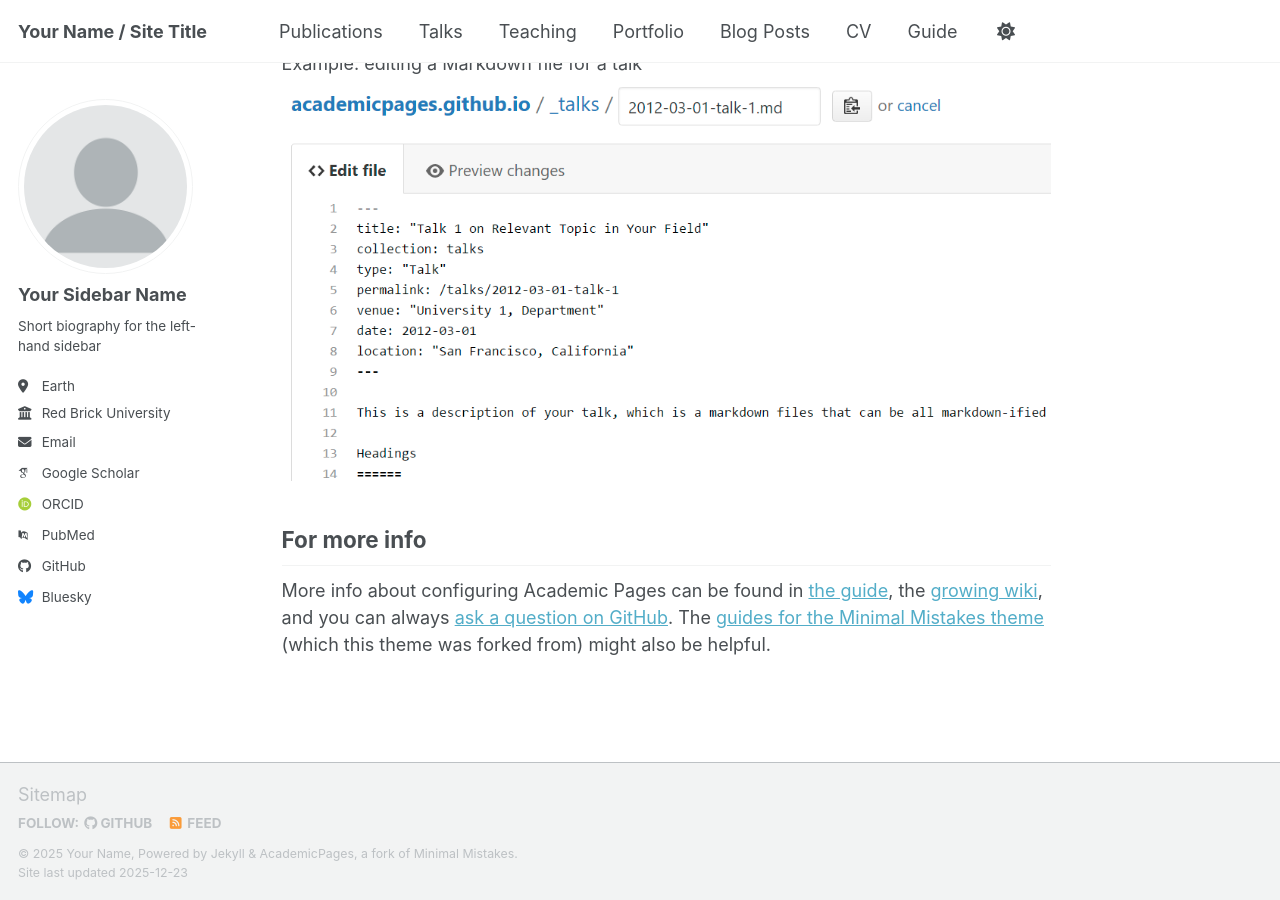
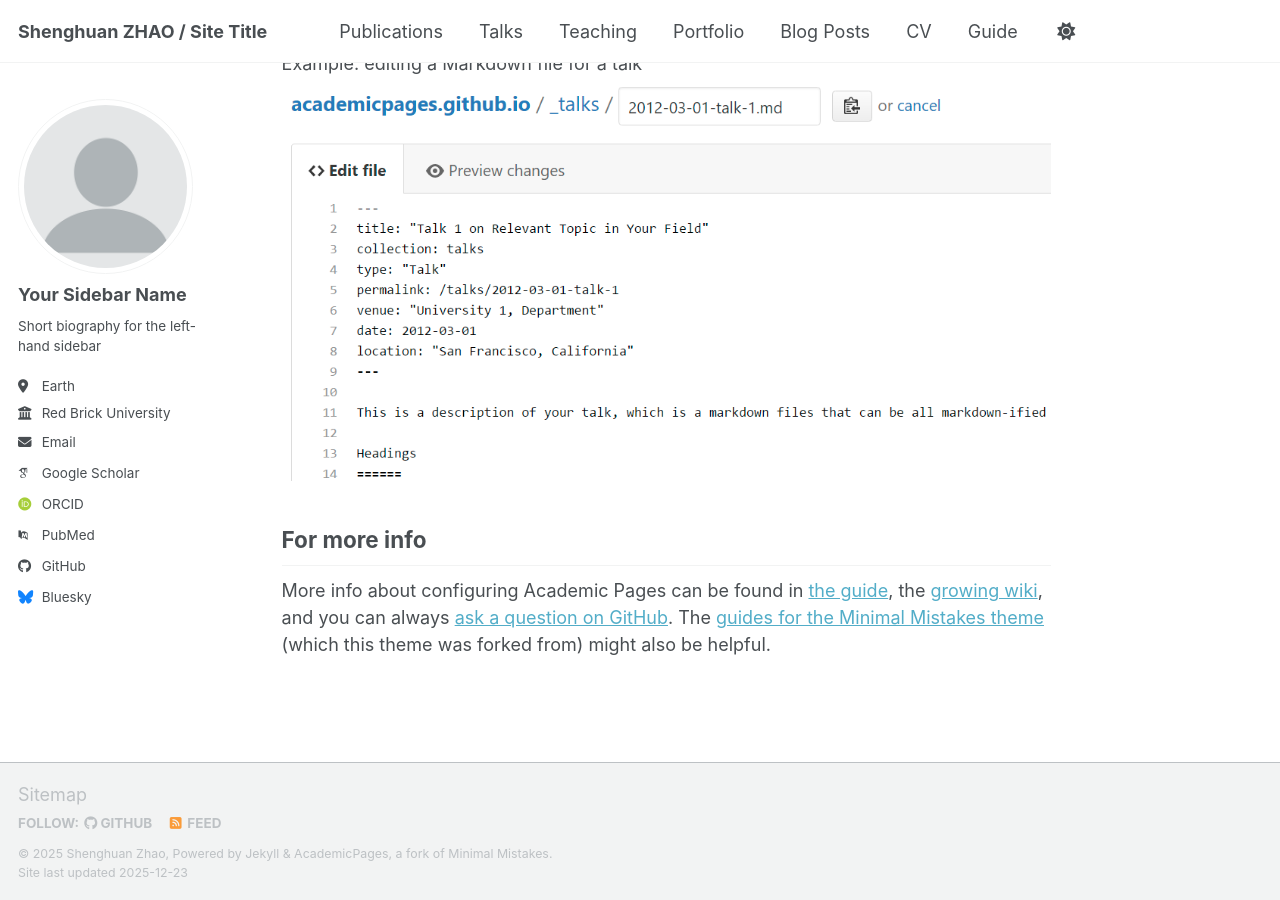
Before and after one commit to ShenghuanZhao/shenghuanzhao.github.io, a Jekyll site: the page built from _pages/about.md, in a window 1280 px wide and 900 px high, scrolled down 2718 px. Built offline with Jekyll 4.4.1, drawn with Linux system fonts in a browser that asks for light colours; some web fonts are replaced; a script bundle is joined from its source files by our own code; library files that are not in the unit come from our copies.

Commit message:
Update _config.yml

```diff
--- a/_config.yml
+++ b/_config.yml
@@ -9,11 +9,11 @@
 # Basic Site Settings
 locale                   : "en-US"
 site_theme               : "default" # the available themes options are "default", "air", "sunrise", "mint", "dirt" and "contrast"
-title                    : "Your Name / Site Title"
+title                    : "Shenghuan ZHAO / Site Title"
 title_separator          : "-"
-name                     : &name "Your Name"
-description              : &description "Your Name's academic portfolio"   # Update this with a general description of your site, this is the default if not overridden by a page
-url                      : https://academicpages.github.io # The base hostname & protocol for your site e.g. "https://[your GitHub username].github.io",
+name                     : &name "Shenghuan Zhao"
+description              : &description "Researcher in Architectural Engineering"   # Update this with a general description of your site, this is the default if not overridden by a page
+url                      : https://shenghuanzhao.github.io # The base hostname & protocol for your site e.g. "https://[your GitHub username].github.io",
                                                            # or if you already have some other page hosted on Github then use "https://[your GitHub username].github.io/[Your Repo Name]"
 baseurl                  : "" # the subpath of your site, e.g. "/blog"
 repository               : "academicpages/academicpages.github.io"
```
